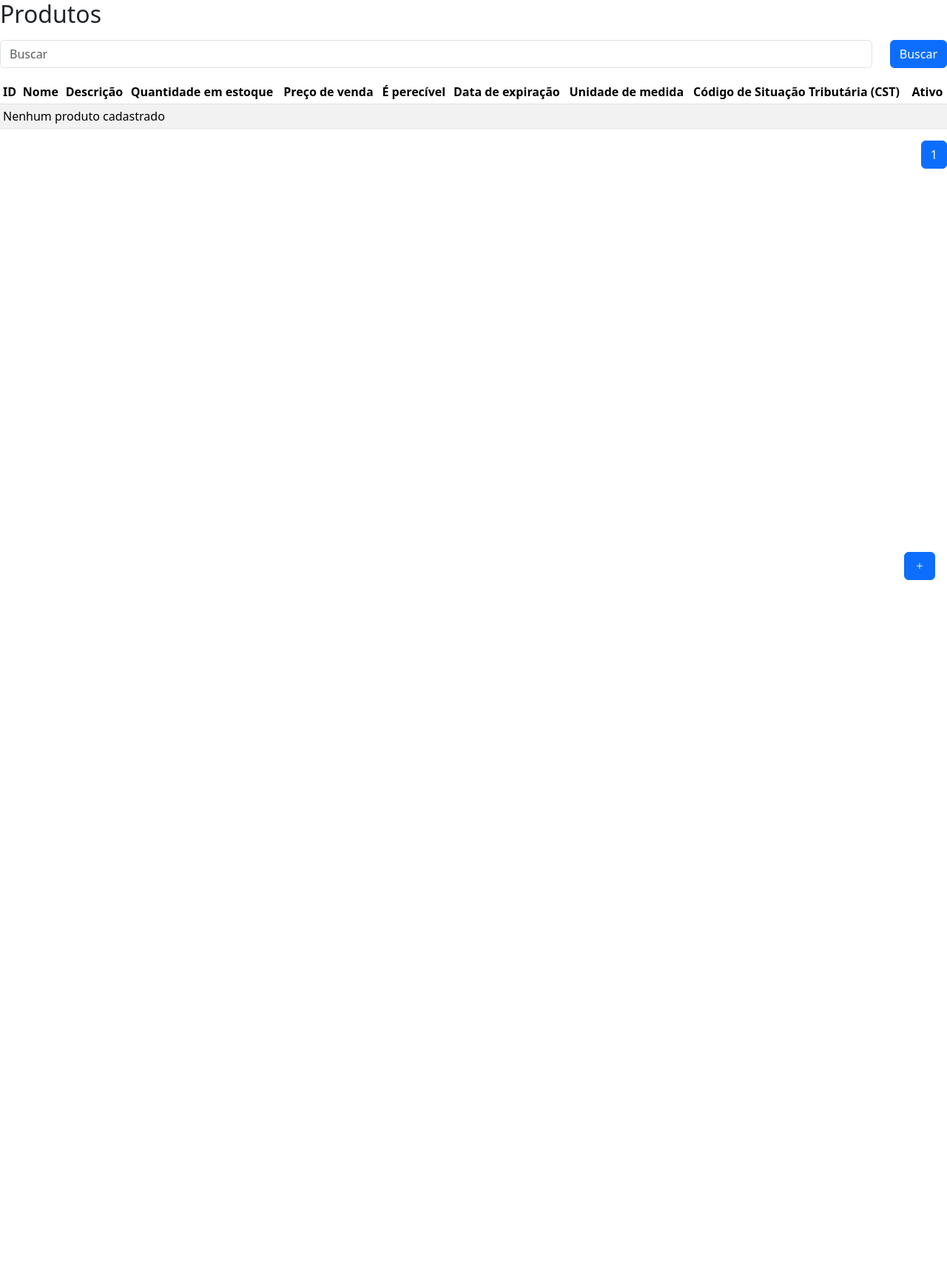
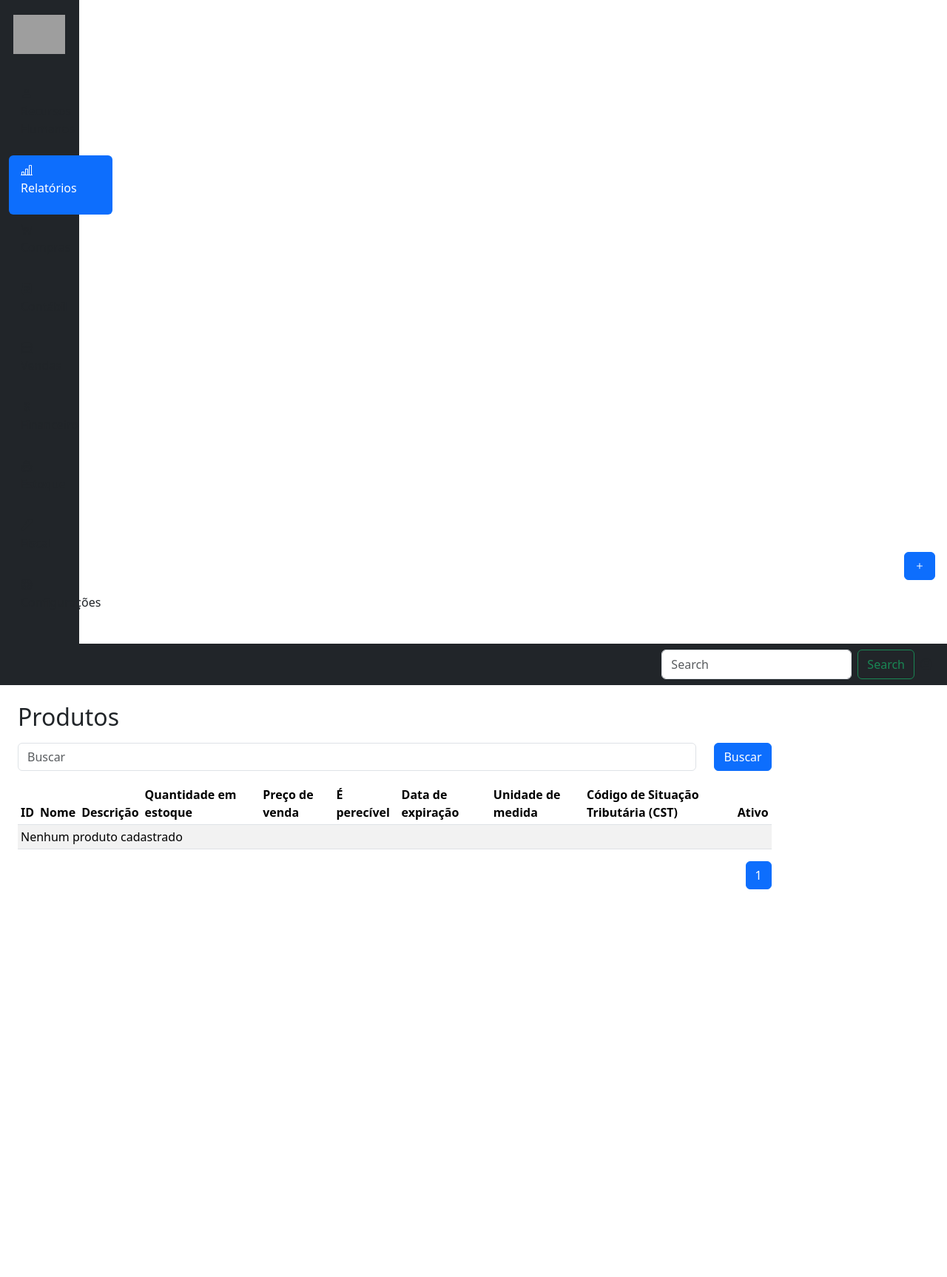
Before and after one commit to linharesg/Optimum-ERP, a Django app: page /produtos/ in a window 1280 px wide. Shown: the whole page at 74% size. Before the commit the page ends 784 px from the top, so only its background shows below. Run offline with Django 5.2, Linux system fonts and the light colour scheme; data that the repository does not hold is empty; some libraries are stand-ins or nearby versions; grey boxes are pictures that could not be loaded.

Commit message:
feat: :bug: fix view login

```diff
--- a/optimumerp/base/templates/base.html
+++ b/optimumerp/base/templates/base.html
@@ -4,25 +4,152 @@
 <!DOCTYPE html>
 <html lang="pt-br">
   <head>
-    <meta charset="UTF-8">
-    <meta name="viewport" content="width=device-width, initial-scale=1.0">
+    <meta charset="UTF-8" />
+    <meta name="viewport" content="width=device-width, initial-scale=1.0" />
     <title>
-        Optimum -{% block title %}{% endblock  %}
+      Optimum -{% block title %}
+
+      {% endblock %}
     </title>
     <link rel="stylesheet" href="{% static 'base/css/bootstrap.min.css' %}" />
     <link rel="stylesheet" href="https://cdn.jsdelivr.net/npm/bootstrap-icons@1.11.3/font/bootstrap-icons.min.css" />
-    <link rel="stylesheet" href="{% static 'base/css/base.css' %}">
+    <link rel="stylesheet" href="{% static 'base/css/base.css' %}" />
 
     <script src="{% static 'base/js/bootstrap.min.js' %}"></script>
+    <script src="{% static 'base/js/bootstrap.bundle.min.js' %}"></script>
     <script src="{% static 'base/js/jquery-3.7.1.min.js' %}"></script>
     <script src="{% static 'base/js/base.js' %}"></script>
     {% block head %}
-    {% endblock  %}
+
+    {% endblock %}
   </head>
   <body>
-    <main>
+    <div class="toast-container top-0 end-0 p-3">
+      <!-- Then put toasts within -->
+
+      {% for message in messages %}
+        <div class="toast" role="alert" aria-live="assertive" aria-atomic="true">
+          <div class="toast-header">
+            <strong class="me-auto">Notificação</strong>
+            <small class="text-body-secondary">agora</small>
+            <button type="button" class="btn-close" data-bs-dismiss="toast" aria-label="Close"></button>
+          </div>
+          <div class="toast-body">{{ message }}</div>
+        </div>
+      {% endfor %}
+    </div>
+
+    <div class="container-fluid">
+      <div class="row">
+        {% comment %}Asside navbar{% endcomment %}
+        <nav class="col-md-3 col-lg-1 d-flex d-md-flex flex-column bg-dark sidebar flex-shrink-0 nav-size" id="navbar" style="padding-block: 20px;">
+          <div class="d-flex justify-content-center align-items-center">
+            <img src="{% static 'base/img/optimum_logo.png' %}" alt="Logo do site" width="70" />
+          </div>
+          <hr />
+          <ul class="nav nav-pills flex-column flex-grow-1">
+            <li class="nav-item">
+              <a href="{% url 'suppliers:index' %}" class="nav-link link-light">
+                <i class="bi bi-person menu-icons"></i>
+                <p class="link-name">Recursos Humanos</p>
+              </a>
+            </li>
+            <li class="nav-item">
+              <a href="{% url 'products:index' %}" class="nav-link link-light">
+                <i class="bi bi-bar-chart-line menu-icons"></i>
+                <p class="link-name">Relatórios</p>
+              </a>
+            </li>
+            <li class="nav-item">
+              <a href="#" class="nav-link link-light">
+                <i class="bi bi-cart4 menu-icons"></i>
+                <p class="link-name">Compras</p>
+              </a>
+            </li>
+            <li class="nav-item">
+              <a href="#" class="nav-link link-light">
+                <i class="bi bi-calculator-fill menu-icons"></i>
+                <p class="link-name">Contábil</p>
+              </a>
+            </li>
+            <li class="nav-item">
+              <a href="#" class="nav-link link-light">
+                <i class="bi bi-shop-window menu-icons"></i>
+                <p class="link-name">Vendas</p>
+              </a>
+            </li>
+            <li class="nav-item">
+              <a href="#" class="nav-link link-light">
+                <i class="bi bi-currency-dollar menu-icons"></i>
+                <p class="link-name">Financeiro</p>
+              </a>
+            </li>
+            <li class="nav-item">
+              <a href="#" class="nav-link link-light">
+                <i class="bi bi-boxes menu-icons"></i>
+                <p class="link-name">Estoque</p>
+              </a>
+            </li>
+            <li class="nav-item">
+              <a href="#" class="nav-link link-light">
+                <i class="bi bi-pen-fill menu-icons"></i>
+                <p class="link-name">Fiscal</p>
+              </a>
+            </li>
+            <li class="nav-item">
+              <a href="#" class="nav-link link-light">
+                <i class="bi bi-gear menu-icons"></i>
+                <p class="link-name">Configurações</p>
+              </a>
+            </li>
+          </ul>
+        </nav>
+
+        {% comment %} {% endcomment %}
+        <nav class="navbar bg-dark titlebar d-flex navbar-expand-lg">
+          <div class="container-fluid">
+            <h1 class="link-light">
+              {% block page_name %}
+
+              {% endblock %}
+            </h1>
+            <div class="d-flex">
+              <form class="d-flex" role="search" method="get">
+                <input class="form-control me-2" type="search" placeholder="Search" aria-label="Search" />
+                <button class="btn btn-outline-success" type="submit">Search</button>
+              </form>
+              <ul class="navbar-nav me-auto mb-2 mb-lg-0">
+                <li class="nav-item dropdown">
+                  <a class="nav-link dropdown-toggle" id="dropdown-menu" href="#" role="button" data-bs-toggle="dropdown"><i class="bi bi-person-circle"></i></a>
+                  <ul class="dropdown-menu dropdown-menu-end dropdown-menu-dark bg-dark">
+                    <li>
+                      <a class="dropdown-item" href="#">Action 1</a>
+                    </li>
+                    <li>
+                      <a class="dropdown-item" href="#">Action 2</a>
+                    </li>
+                    <li>
+                      <hr class="dropdown-divider-dark
+                      " />
+                    </li>
+                    <li>
+                      <a class="dropdown-item" href="#">Sair</a>
+                    </li>
+                  </ul>
+                </li>
+              </ul>
+            </div>
+          </div>
+        </nav>
+
+        <main class="col-md-9 col-lg-10 ml-sm-auto overflow-auto d-flex main">
+          <div class="container mt-4">
             {% block content %}
-        {% endblock  %}
+
+            {% endblock %}
+          </div>
         </main>
+      </div>
+    </div>
   </body>
 </html>
--- a/optimumerp/users/templates/users/login.html
+++ b/optimumerp/users/templates/users/login.html
@@ -17,7 +17,7 @@
             <form action="{% url 'users:login' %}" method='POST'>
                 {% csrf_token %}
                 {{ form|crispy }}
-                <input type="hidden" name="next" value={{next}}>
+                <input type="hidden" name="next" value={{request.GET.next}}>
                 <button type="submit" class="btn btn-light mt-3">Entrar</button>
             </form>
             <h1>Seu futuro começa aqui!</h1>
```
Lines whose indentation alone changed are shown as unchanged.
